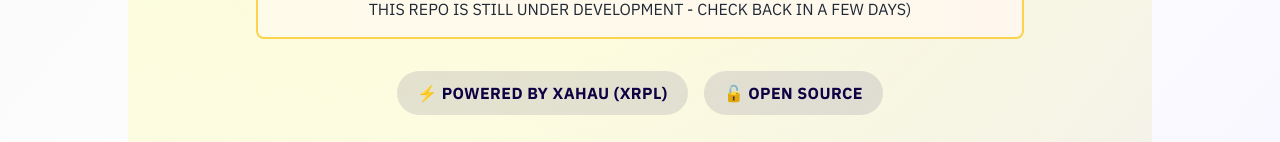
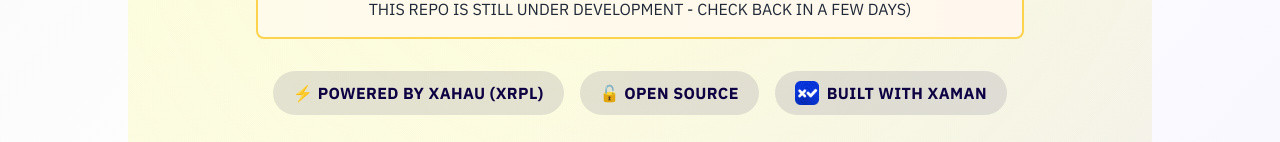
Before and after one commit to Ghostrayu/xahpayroll, a React (Vite) app in the folder frontend/: page / in a window 1280 px wide. Shown: the part 801-943 px from the top of the page. Built offline with nearby package versions, Linux system fonts and the light colour scheme; no server answers.

Commit message:
feat: add Xaman integration and update deployment docs
- Add Xaman wallet logo to assets
- Add Xaman wallet badge to Hero component
- Update deployment documentation with health check response example
- Improve UI with Xaman branding and links
- Update CORS and health check documentation

```diff
--- a/frontend/src/components/Hero.tsx
+++ b/frontend/src/components/Hero.tsx
@@ -1,5 +1,6 @@
 import React from 'react'
 import { Link } from 'react-router-dom'
+import XamanLogo from '../assets/xaman-logo.png'
 
 const Hero: React.FC = () => {
   return (
@@ -86,6 +87,18 @@
                   🔓 OPEN SOURCE
                 </span>
               </a>
+
+              <a
+                href="https://xaman.app/"
+                target="_blank"
+                rel="noopener noreferrer"
+                className="inline-flex items-center gap-2 px-5 py-2.5 bg-xah-blue/10 rounded-full hover:bg-xah-blue/20 transition-colors duration-200"
+              >
+                <img src={XamanLogo} alt="XAMAN" className="w-6 h-6 object-contain" />
+                <span className="text-xah-blue font-bold text-base uppercase tracking-wide">
+                  BUILT WITH XAMAN
+                </span>
+              </a>
             </div>
           </div>
 
```
Also changed, not shown: frontend/src/assets/xaman-logo.png (added), 1 other file (tests, documents, lock files or other folders).
